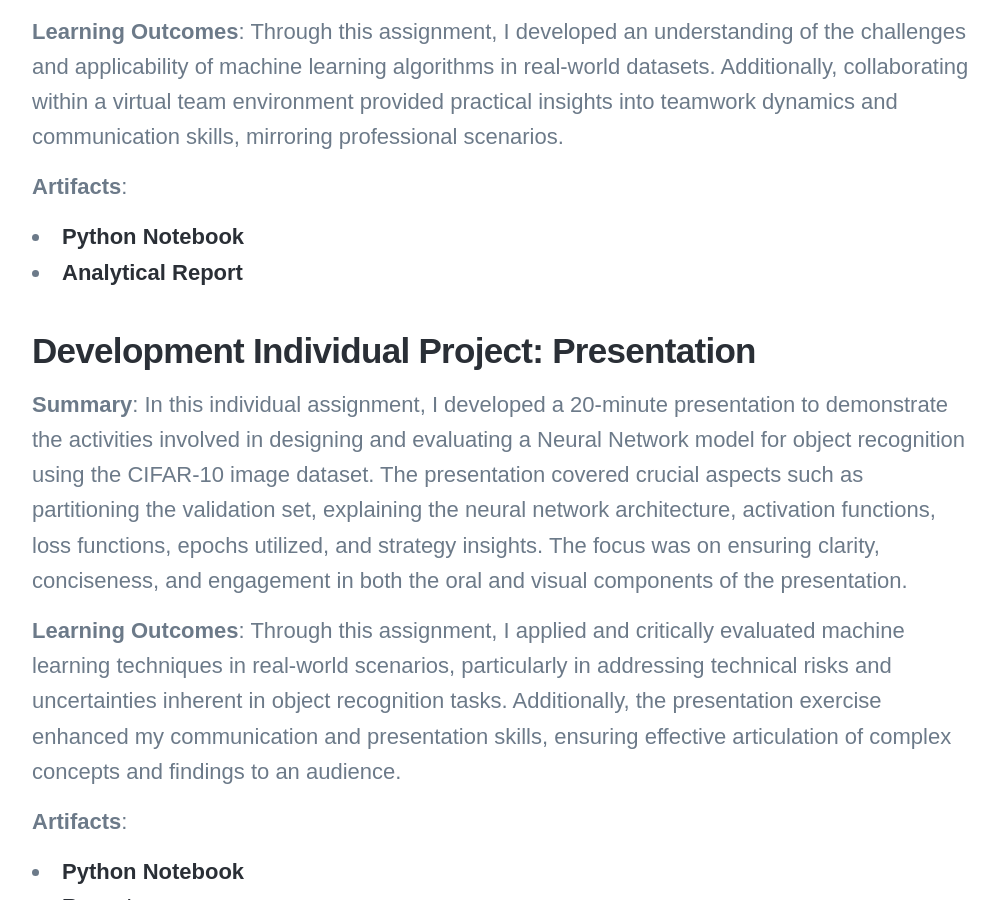
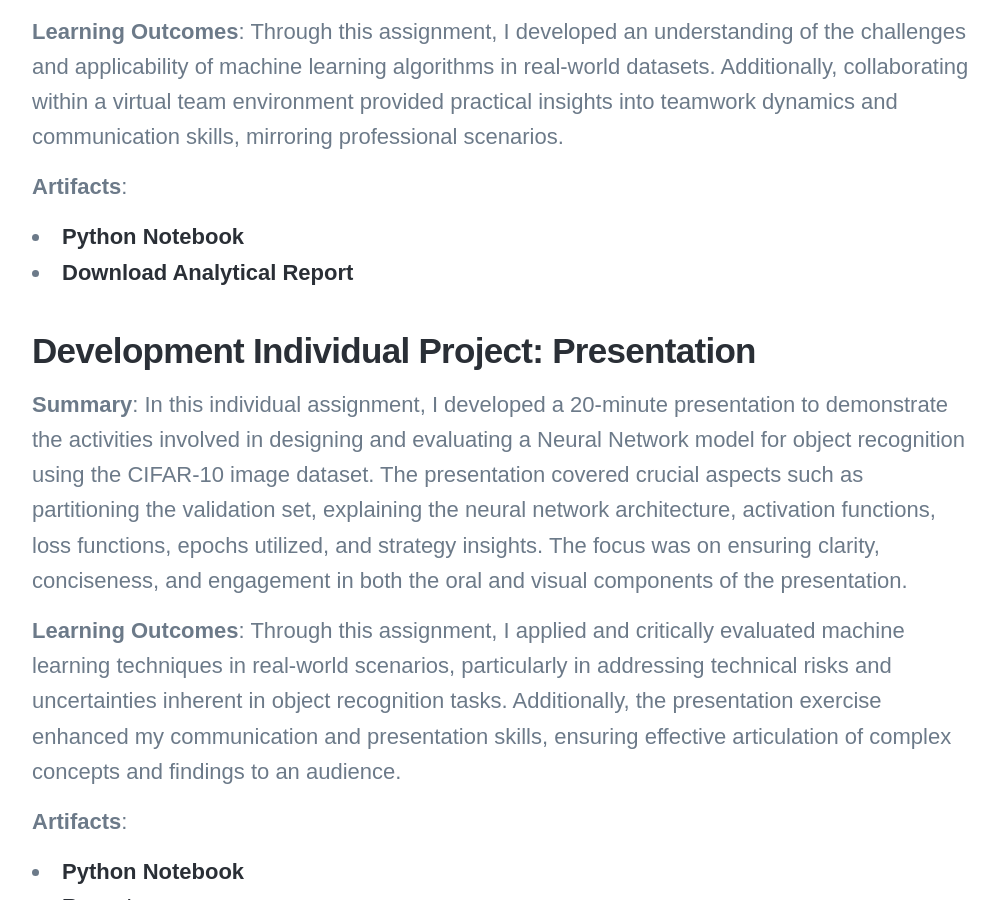
Before and after one commit to DaisyIpatzi/daisyipatzi.github.io, a Jekyll site: the page built from _projects/2022-01-01-ML-Porfolio.md, in a window 1280 px wide and 900 px high, scrolled down 6162 px. Shown: the whole window, without its empty margins (138-1136 px from the left). Built offline with Jekyll 4.4.1, drawn with Linux system fonts in a browser that asks for light colours; nearby versions of some CDN libraries; some web fonts are replaced.

Commit message:
Update 2022-01-01-ML-Porfolio.md

```diff
--- a/_projects/2022-01-01-ML-Porfolio.md
+++ b/_projects/2022-01-01-ML-Porfolio.md
@@ -139,7 +139,7 @@
 **Artifacts**:
 
 - [Python Notebook](https://github.com/DaisyIpatzi/daisyipatzi.github.io/blob/main/assets/ML_Artifacts/Airbnb_Project/Essex_group_project_01_airbnb.ipynb)
-- [Analytical Report](https://github.com/DaisyIpatzi/daisyipatzi.github.io/blob/main/assets/ML_Artifacts/Airbnb_Project/Airbnb%20Report%20(Group%201).docx)
+- [Download Analytical Report](https://github.com/DaisyIpatzi/daisyipatzi.github.io/raw/main/assets/ML_Artifacts/Airbnb_Project/Airbnb%20Report%20(Group%201).docx)
 
 ## Development Individual Project: Presentation
 
```
